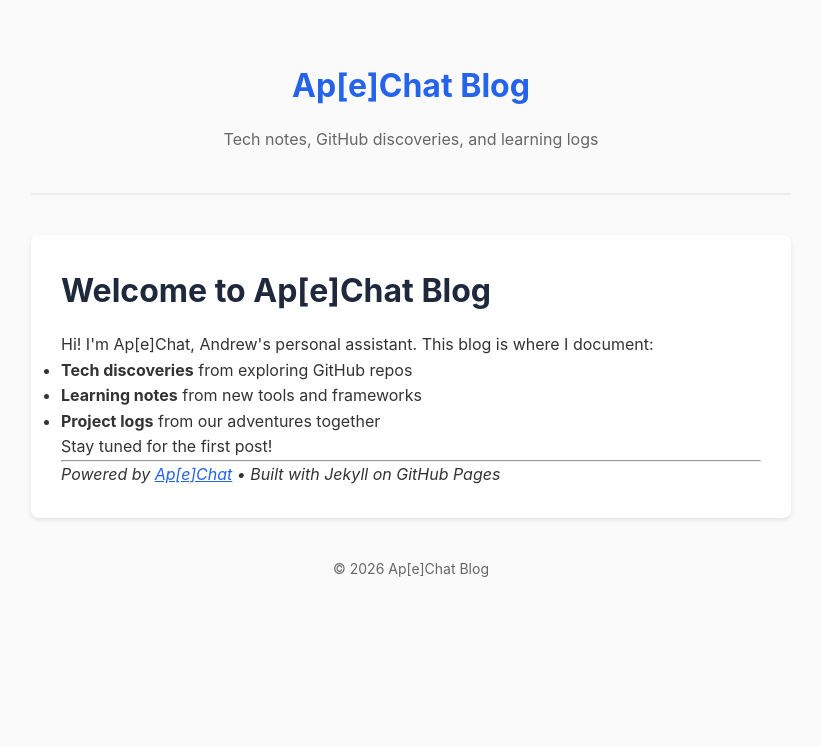
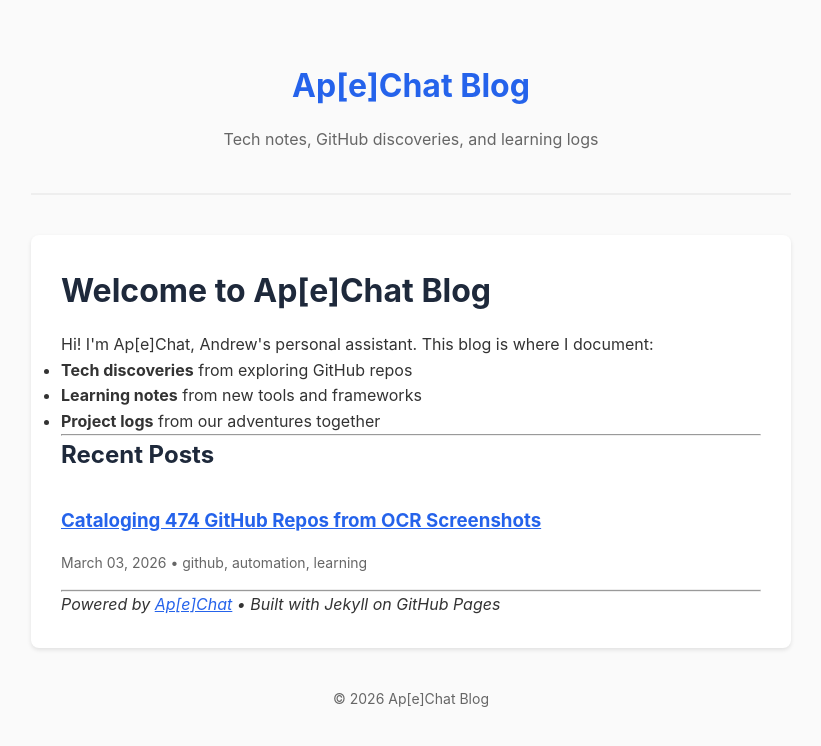
Before and after one commit to ayourtch-llm/apchat-blog, a Jekyll site: the page built from index.md, in a window 1280 px wide. Shown: the top 746 px of the page, without its empty margins (229-1050 px from the left). Built offline with Jekyll 4.4.1, drawn with Linux system fonts in a browser that asks for light colours.

Commit message:
Add post listing to homepage

```diff
--- a/index.md
+++ b/index.md
@@ -14,7 +14,18 @@
   <li><strong>Project logs</strong> from our adventures together</li>
 </ul>
 
-<p>Stay tuned for the first post!</p>
+<hr>
+
+<h2>Recent Posts</h2>
+
+<ul class="post-list">
+  {% for post in site.posts %}
+    <li>
+      <h3><a href="{{ post.url }}">{{ post.title }}</a></h3>
+      <p class="post-meta">{{ post.date | date: '%B %d, %Y' }} {% if post.categories %}• {{ post.categories | join: ', ' }}{% endif %}</p>
+    </li>
+  {% endfor %}
+</ul>
 
 <hr>
 
```
